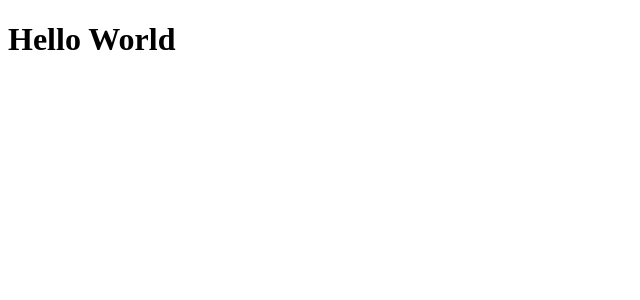
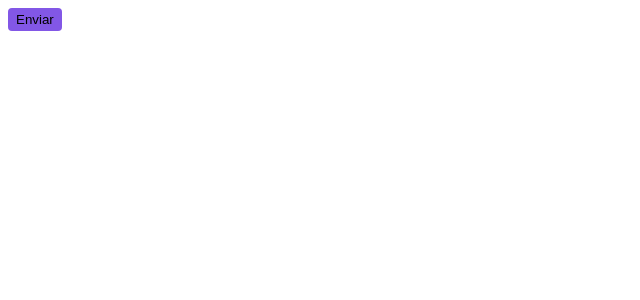
Before and after one commit to yuricavalini/ignite-shop, a Next.js app: page / in a window 1280 px wide. Shown: the top 300 px of the page, without its empty margins (0-640 px from the left). Built offline with nearby package versions, Linux system fonts and the light colour scheme.

Commit message:
feat(ignite-shop): configure @stitches/react

```diff
--- a/src/pages/_document.tsx
+++ b/src/pages/_document.tsx
@@ -1,4 +1,5 @@
 import { Head, Html, Main, NextScript } from "next/document";
+import { getCssText } from "../styles";
 
 export default function Document() {
   return (
@@ -7,6 +8,8 @@
         <link rel="preconnect" href="https://fonts.googleapis.com" />
         <link rel="preconnect" href="https://fonts.gstatic.com" crossOrigin="anonymous" />
         <link href="https://fonts.googleapis.com/css2?family=Roboto:wght@400;700&display=swap" rel="stylesheet" />
+
+        <style id="stitches" dangerouslySetInnerHTML={{ __html: getCssText() }} />
       </Head>
       <body>
         <Main />
--- a/src/pages/index.tsx
+++ b/src/pages/index.tsx
@@ -1,5 +1,22 @@
+import { styled } from '../styles'
+
+export const Button = styled('button', {
+  backgroundColor: '$rockeseat',
+  borderRadius: 4,
+  border: 0,
+  padding: '4px 8px',
+
+  span: {
+    fontWeight: 'bold',
+  },
+
+  '&:hover': {
+    filter: 'brightness(0.8)',
+  }
+})
+
 export default function Home() {
   return (
-    <h1>Hello World</h1>
+    <Button>Enviar</Button>
   )
 }
--- /dev/null
+++ b/src/styles/index.ts
@@ -0,0 +1,18 @@
+import { createStitches } from "@stitches/react";
+
+export const {
+  config,
+  styled,
+  css,
+  globalCss,
+  keyframes,
+  getCssText,
+  theme,
+  createTheme
+} = createStitches({
+  theme: {
+    colors: {
+      rockeseat: '#8257e6'
+    }
+  }
+})
```
